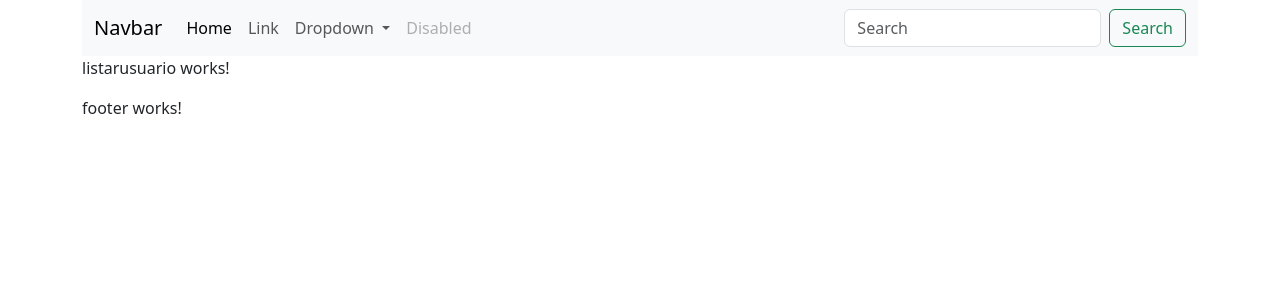
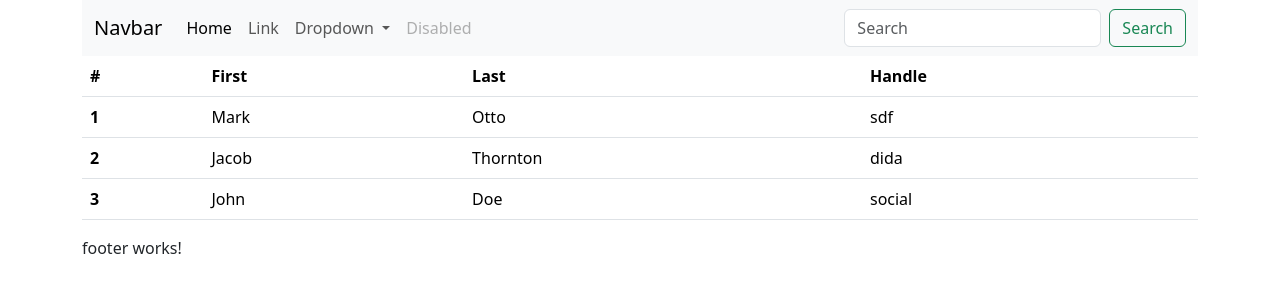
Before and after one commit to David-011/AngularProject, an Angular app: page /usuarios in a window 1280 px wide. Shown: the top 300 px of the page. Built offline with nearby package versions, Linux system fonts and the light colour scheme.

Commit message:
sea agregó una tabla de contenido en compenente html de listarusuario

```diff
--- a/src/app/usuario/listarusuario/listarusuario.component.html
+++ b/src/app/usuario/listarusuario/listarusuario.component.html
@@ -1 +1,34 @@
-<p>listarusuario works!</p>
+<div class="row">
+    <div class="col-12">
+        <table class="table">
+            <thead>
+              <tr>
+                <th scope="col">#</th>
+                <th scope="col">First</th>
+                <th scope="col">Last</th>
+                <th scope="col">Handle</th>
+              </tr>
+            </thead>
+            <tbody>
+              <tr>
+                <th scope="row">1</th>
+                <td>Mark</td>
+                <td>Otto</td>
+                <td>sdf</td>
+              </tr>
+              <tr>
+                <th scope="row">2</th>
+                <td>Jacob</td>
+                <td>Thornton</td>
+                <td>dida</td>
+              </tr>
+              <tr>
+                <th scope="row">3</th>
+                <td>John</td>
+                <td>Doe</td>
+                <td>social</td>
+              </tr>
+            </tbody>
+          </table>
+    </div>
+</div>
```
